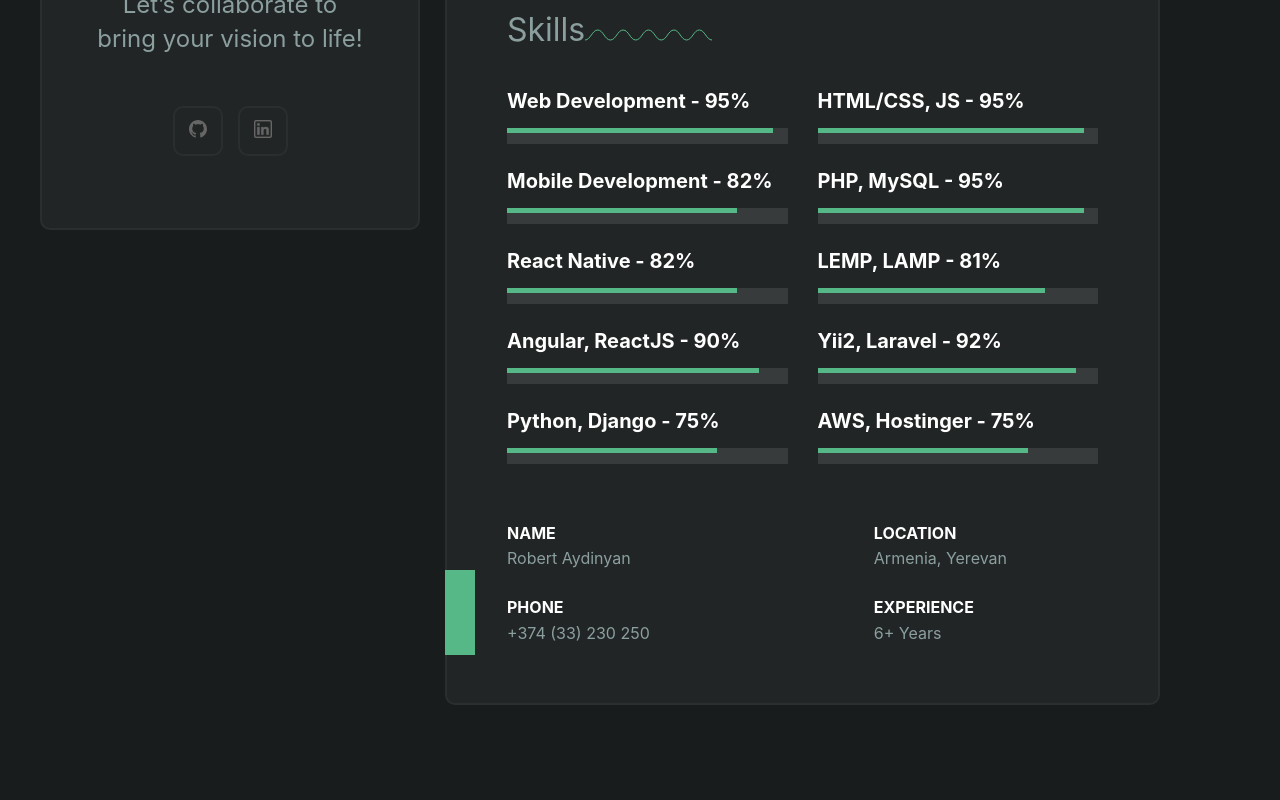
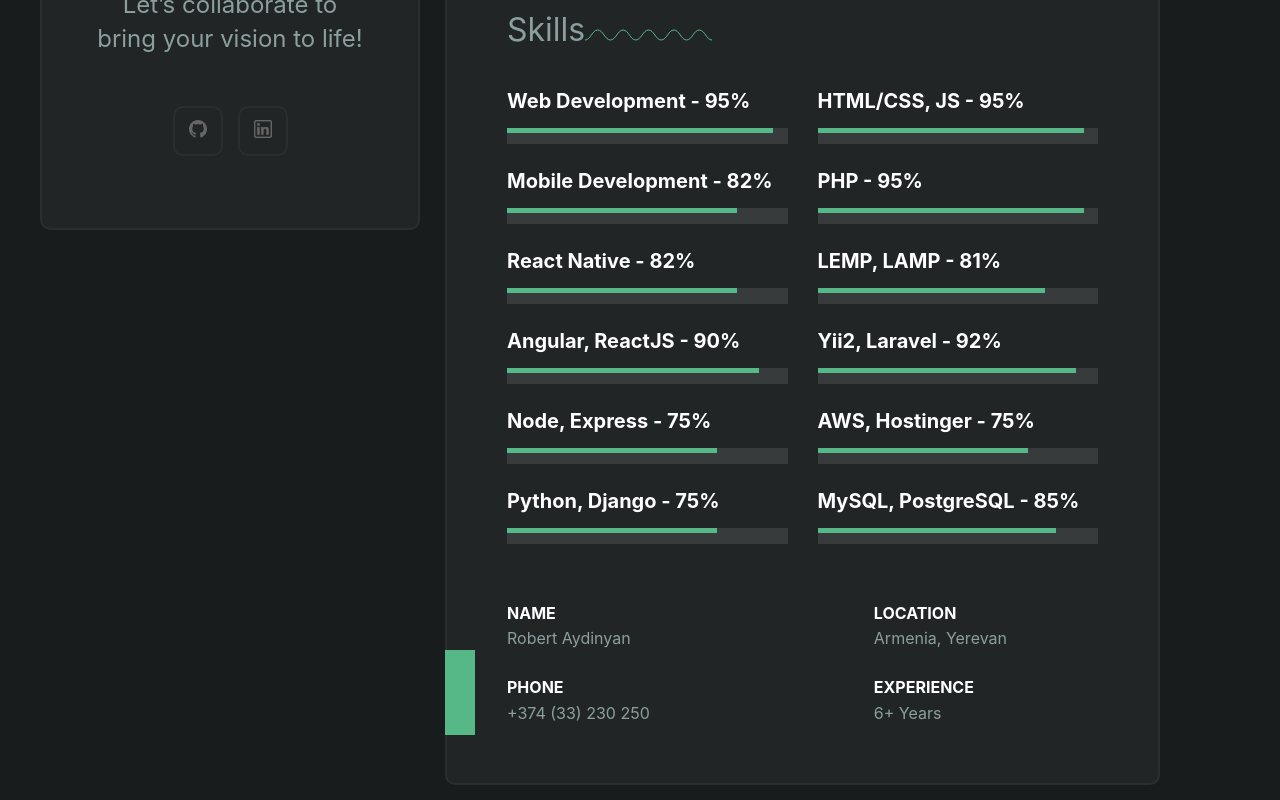
Before and after one commit to robertaydinyan/portfolio, a React (Create React App) app: page /about in a window 1280 px wide. Shown: the part 885-1685 px from the top of the page. Before the commit the page ends 1605 px from the top, so only its background shows below. Built offline with nearby package versions, Linux system fonts and the light colour scheme.

Commit message:
updating technical stack

```diff
--- a/src/Components/AboutPage/AboutPage.js
+++ b/src/Components/AboutPage/AboutPage.js
@@ -96,6 +96,13 @@
                                         </div>
                                     </div>
                                     <div className="expertise__single">
+                                        <p className="expertise__title">Node, express - <span>75%</span></p>
+                                        <div className="progress">
+                                            <div className="progress-bar" role="progressbar" aria-valuenow="90"
+                                            aria-valuemin="0" aria-valuemax="100" style={{width:"75%"}}></div>
+                                        </div>
+                                    </div>
+                                    <div className="expertise__single">
                                         <p className="expertise__title">Python, Django - <span>75%</span></p>
                                         <div className="progress">
                                             <div className="progress-bar" role="progressbar" aria-valuenow="90"
@@ -112,7 +119,7 @@
                                         </div>
                                     </div>
                                     <div className="expertise__single">
-                                        <p className="expertise__title">PHP, MySQL - <span>95%</span></p>
+                                        <p className="expertise__title">PHP - <span>95%</span></p>
                                         <div className="progress">
                                             <div className="progress-bar" role="progressbar" aria-valuenow="90"
                                             aria-valuemin="0" aria-valuemax="100" style={{width:"95%"}}></div>
@@ -139,6 +146,14 @@
                                             aria-valuemin="0" aria-valuemax="100" style={{width:"75%"}}></div>
                                         </div>
                                     </div>
+                                    <div className="expertise__single">
+                                        <p className="expertise__title">MySQL, PostgreSQL - <span>85%</span></p>
+                                        <div className="progress">
+                                            <div className="progress-bar" role="progressbar" aria-valuenow="90"
+                                            aria-valuemin="0" aria-valuemax="100" style={{width:"85%"}}></div>
+                                        </div>
+                                    </div>
+
                                 </div>
                             </div>
                         </div>
--- a/src/Components/layouts/Header.js
+++ b/src/Components/layouts/Header.js
@@ -5,8 +5,8 @@
 export default function Header({showHeader}) {
     const handleDownload = () => {
         const link = document.createElement('a');
-        link.href = 'Robert Aydinyan.pdf';
-        link.download = 'Robert Aydinyan.pdf';
+        link.href = 'CV.pdf';
+        link.download = 'CV.pdf';
         document.body.appendChild(link);
         link.click();
         document.body.removeChild(link);
```
Also changed, not shown: 1 other file (tests, documents, lock files or other folders).
